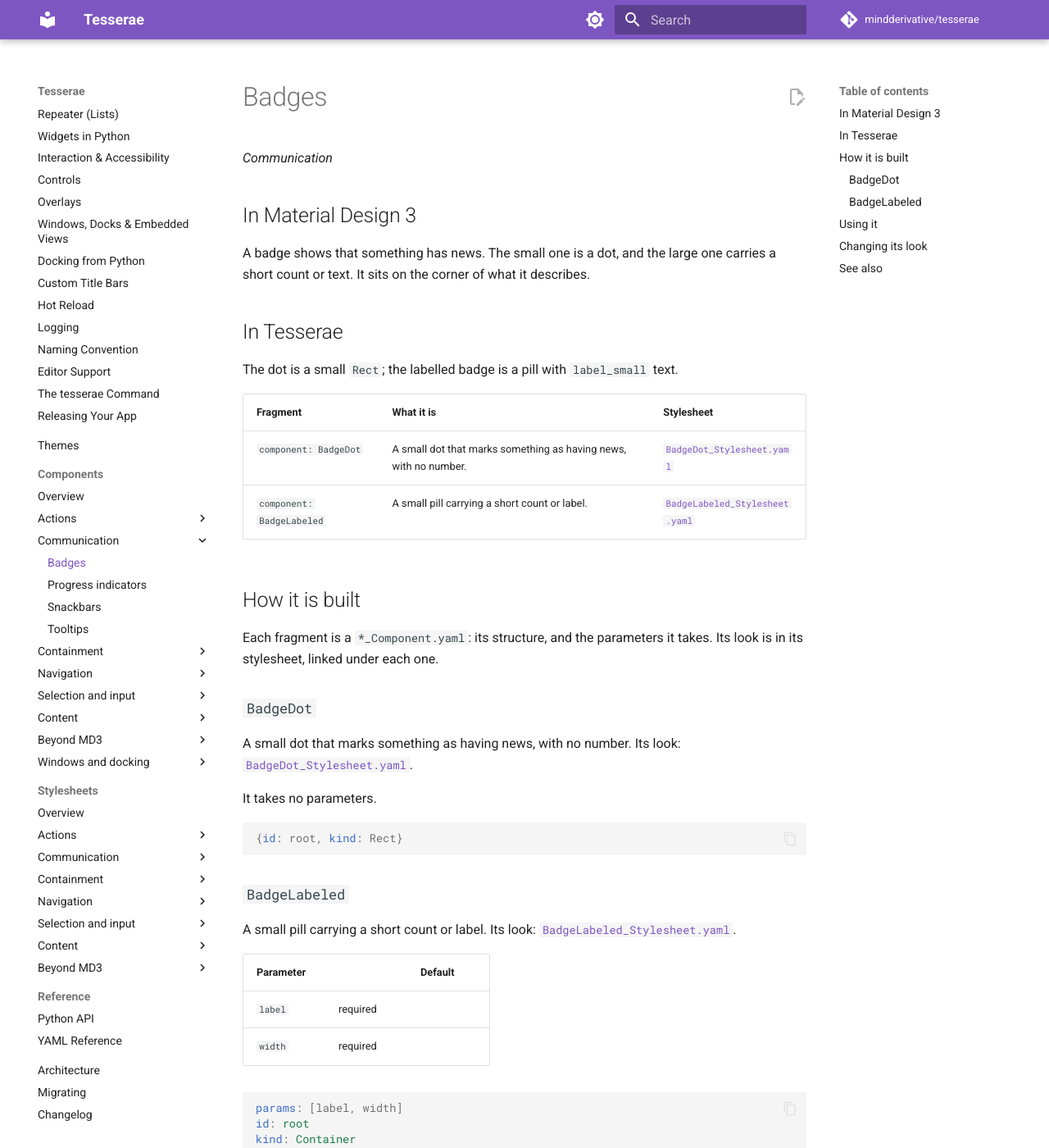
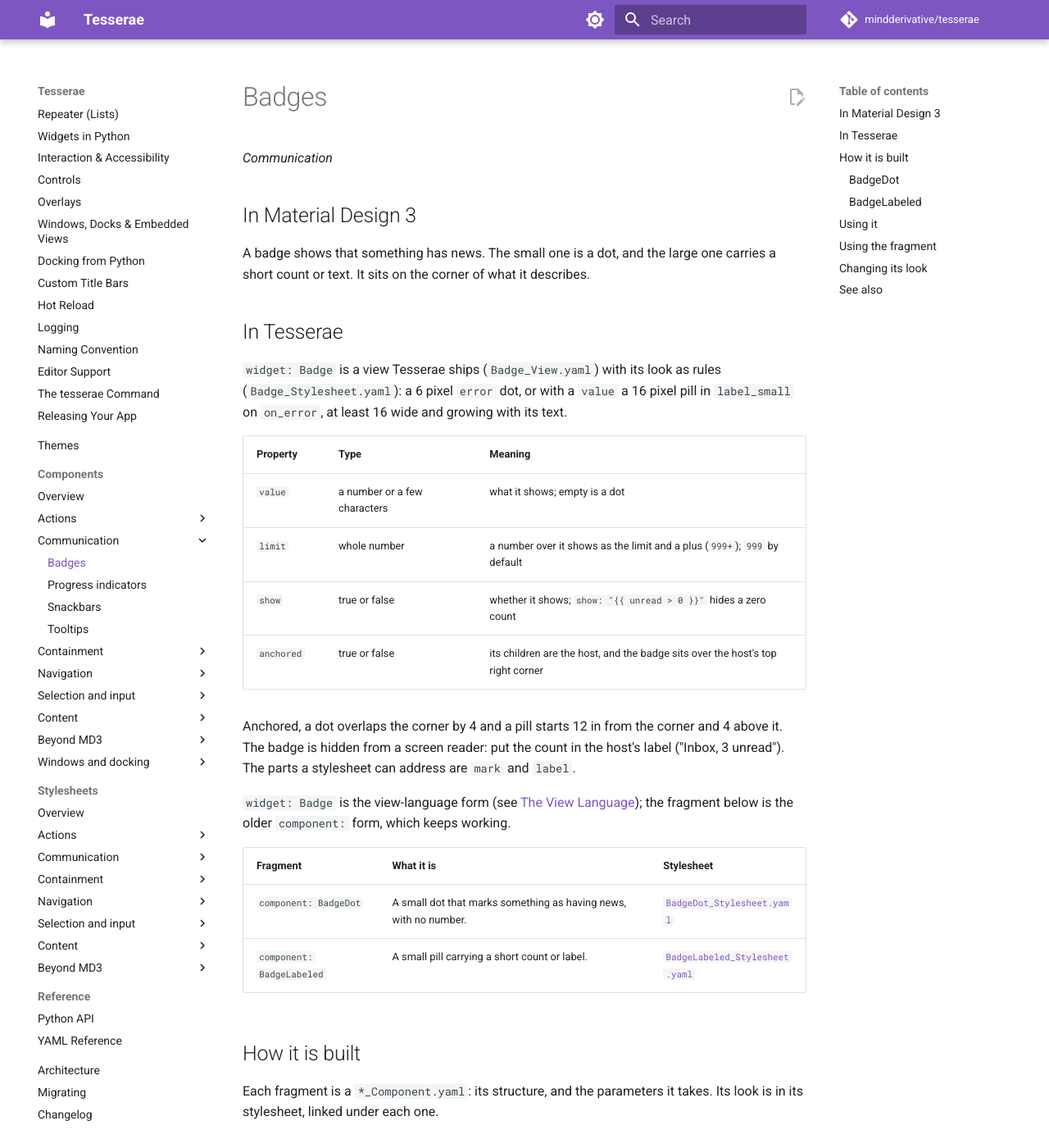
Before and after one commit to mindderivative/tesserae, an MkDocs documentation site: the page built from docs/components/badges.md, in a window 1280 px wide and 1400 px high. Shown: the whole window at 82% size. Built offline with MkDocs 1.6.1 and Material for MkDocs 9.7.7, drawn with Linux system fonts in a browser that asks for light colours; comment, search, counter and statistics services are not loaded; some of the changed text lies outside the part shown.

Commit message:
0.5.0 #141 #142: Badge (dot and pill in one view, capped count, anchored over a host's corner)
Co-Authored-By: Claude Sonnet 5.5 <noreply@anthropic.com>

````diff
--- a/docs/components/badges.md
+++ b/docs/components/badges.md
@@ -9,7 +9,20 @@ text. It sits on the corner of what it describes.
 
 ## In Tesserae
 
-The dot is a small `Rect`; the labelled badge is a pill with `label_small` text.
+`widget: Badge` is a view Tesserae ships (`Badge_View.yaml`) with its look as rules (`Badge_Stylesheet.yaml`): a 6 pixel `error` dot, or with a
+`value` a 16 pixel pill in `label_small` on `on_error`, at least 16 wide and growing with its text.
+
+| Property | Type | Meaning |
+| --- | --- | --- |
+| `value` | a number or a few characters | what it shows; empty is a dot |
+| `limit` | whole number | a number over it shows as the limit and a plus (`999+`); `999` by default |
+| `show` | true or false | whether it shows; `show: "{{ unread > 0 }}"` hides a zero count |
+| `anchored` | true or false | its children are the host, and the badge sits over the host's top right corner |
+
+Anchored, a dot overlaps the corner by 4 and a pill starts 12 in from the corner and 4 above it. The badge is hidden from a screen reader: put the
+count in the host's label ("Inbox, 3 unread"). The parts a stylesheet can address are `mark` and `label`.
+
+`widget: Badge` is the view-language form (see [The View Language](../guide/view-language.md)); the fragment below is the older `component:` form, which keeps working.
 
 | Fragment | What it is | Stylesheet |
 | --- | --- | --- |
@@ -54,6 +67,25 @@ children:
 
 ## Using it
 
+```yaml
+name: nav
+widget: Container
+style: {flex_direction: horizontal, gap: 24, width: 200, height: 60, padding: 16}
+children:
+  - widget: Badge
+    value: "{{ unread }}"
+    show: "{{ unread > 0 }}"
+    anchored: true
+    children:
+      - {widget: Icon, icon: email, style: {width: 24, height: 24, foreground: on_surface}}
+  - widget: Badge
+    anchored: true
+    children:
+      - {widget: Icon, icon: home, style: {width: 24, height: 24, foreground: on_surface}}
+```
+
+## Using the fragment
+
 In a view:
 
 ```yaml
````
Also changed, not shown: design/yaml-language.md (+1 -0 lines), docs/changelog.md (+2 -0 lines), src/tesserae/views/Badge_Stylesheet.yaml (added, +18 -0 lines), src/tesserae/views/Badge_View.yaml (added, +27 -0 lines), 2 other files.
